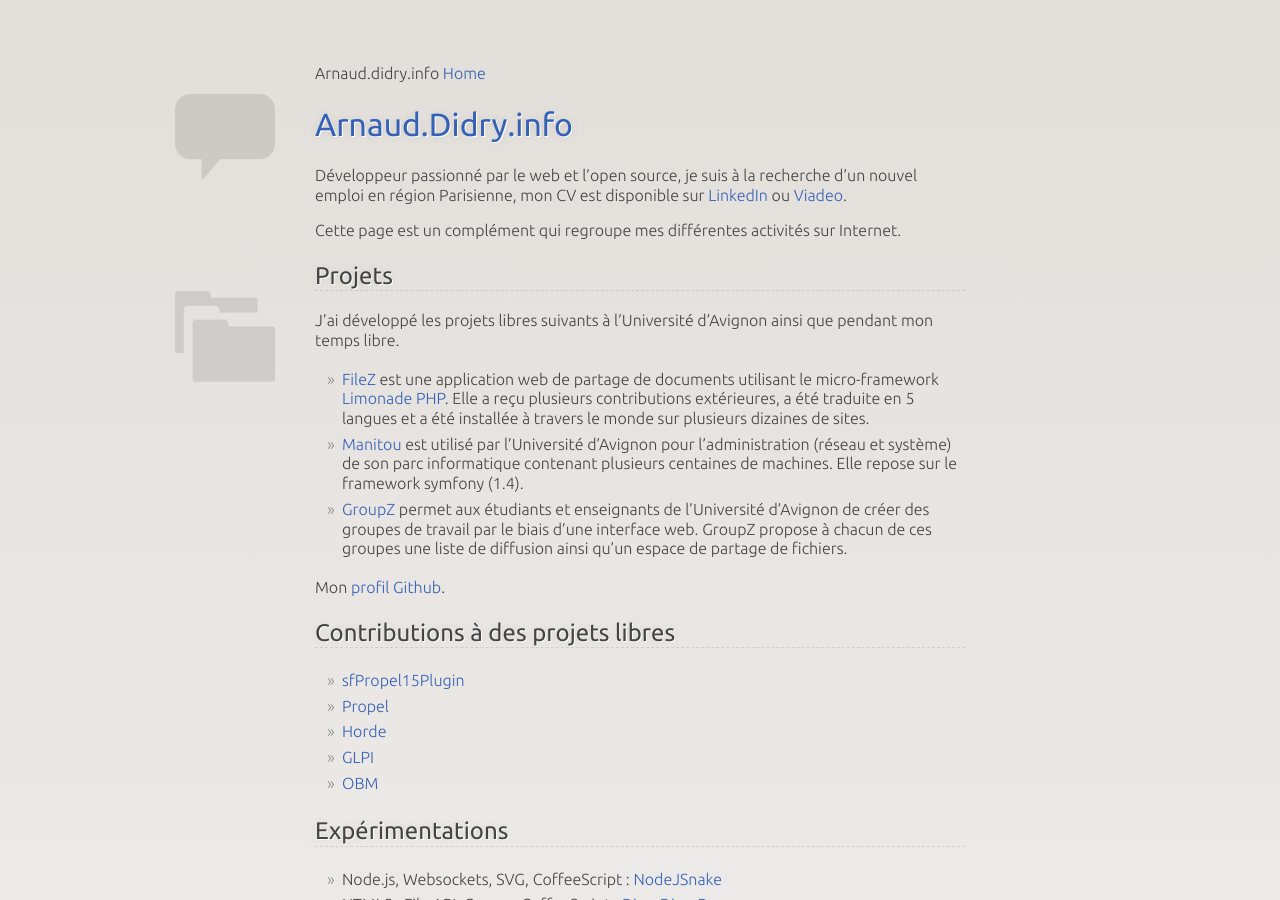
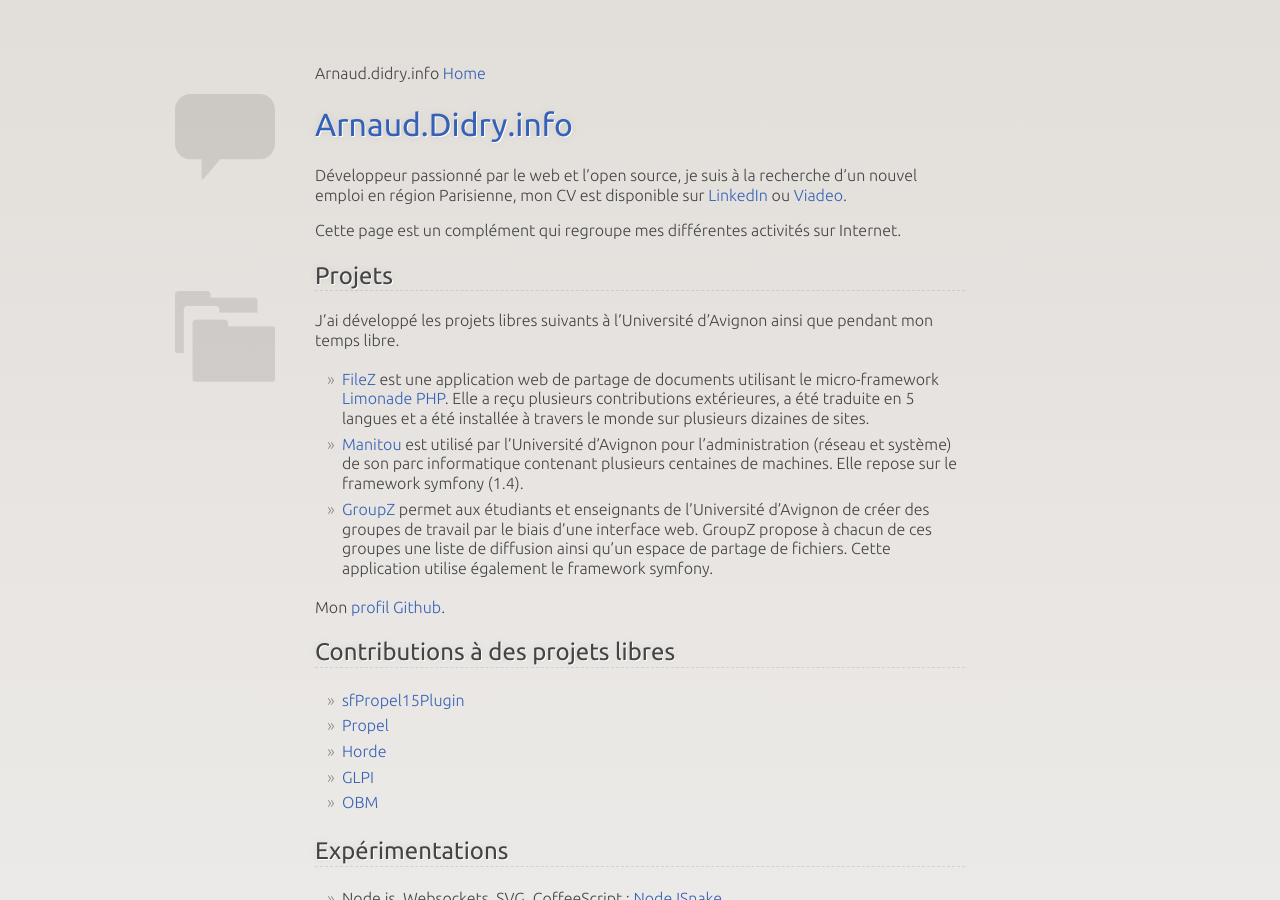
Before and after one commit to ArnaudD/arnaudd.github.com, a Jekyll site: the page built from index.md, in a window 1280 px wide and 900 px high. Built offline with Jekyll 4.4.1, drawn with Linux system fonts in a browser that asks for light colours; nearby versions of some CDN libraries.

Commit message:
Ajout d'un détail sur Group

```diff
--- a/index.md
+++ b/index.md
@@ -14,7 +14,7 @@
 
 * [FileZ](https://github.com/UAPV/FileZ) est une application web de partage de documents utilisant le micro-framework [Limonade PHP](http://www.limonade-php.net). Elle a reçu plusieurs contributions extérieures, a été traduite en 5 langues et a été installée à travers le monde sur plusieurs dizaines de sites.
 * [Manitou](https://github.com/UAPV/Manitou) est utilisé par l'Université d'Avignon pour l'administration (réseau et système) de son parc informatique contenant plusieurs centaines de machines. Elle repose sur le framework symfony (1.4).
-* [GroupZ](https://github.com/UAPV/GroupZ) permet aux étudiants et enseignants de l'Université d'Avignon de créer des groupes de travail par le biais d'une interface web. GroupZ propose à chacun de ces groupes une liste de diffusion ainsi qu'un espace de partage de fichiers.
+* [GroupZ](https://github.com/UAPV/GroupZ) permet aux étudiants et enseignants de l'Université d'Avignon de créer des groupes de travail par le biais d'une interface web. GroupZ propose à chacun de ces groupes une liste de diffusion ainsi qu'un espace de partage de fichiers. Cette application utilise également le framework symfony.
 
 Mon [profil Github](https://github.com/ArnaudD).
 
```
